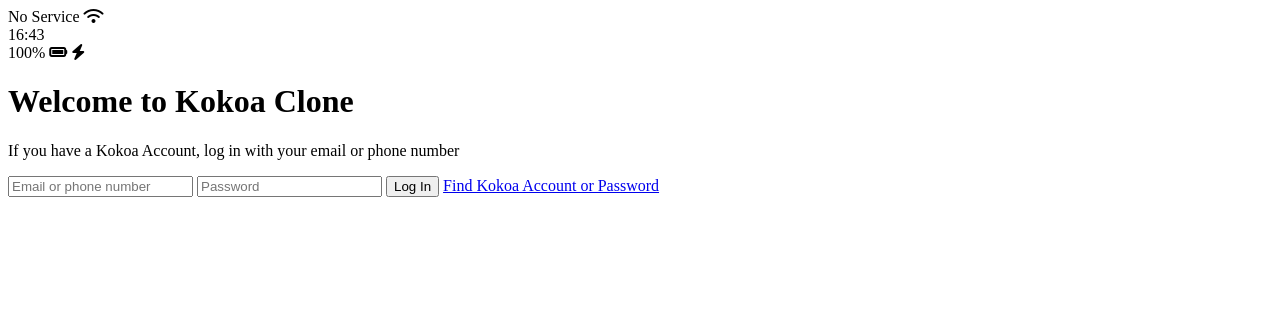
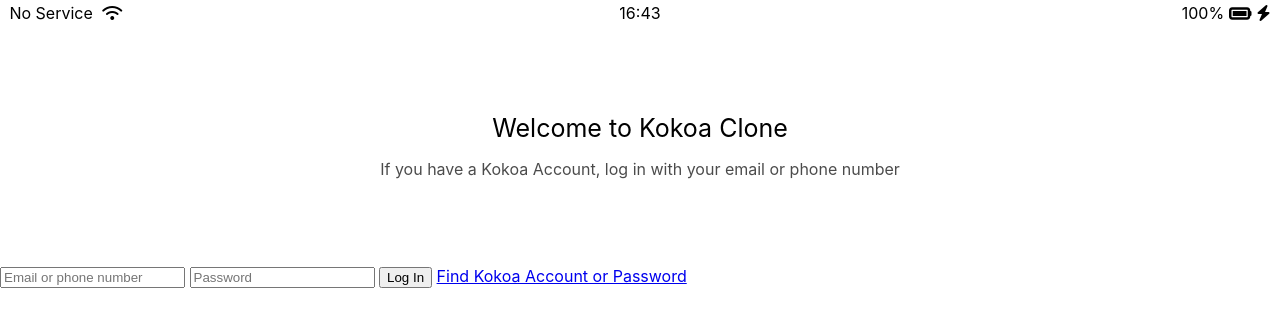
Before and after one commit to Kang-KR/Kokoa-Clone-2020, a plain HTML site: page index.html in a window 1280 px wide. Drawn offline with Linux system fonts and the light colour scheme.

Commit message:
#6.6 Sign Up Screen part Three

```diff
--- /dev/null
+++ b/css/reset.css
@@ -0,0 +1,124 @@
+html,
+body,
+div,
+span,
+applet,
+object,
+iframe,
+h1,
+h2,
+h3,
+h4,
+h5,
+h6,
+p,
+blockquote,
+pre,
+a,
+abbr,
+acronym,
+address,
+big,
+cite,
+code,
+del,
+dfn,
+em,
+img,
+ins,
+kbd,
+q,
+s,
+samp,
+small,
+strike,
+strong,
+sub,
+sup,
+tt,
+var,
+b,
+u,
+i,
+center,
+dl,
+dt,
+dd,
+ol,
+ul,
+li,
+fieldset,
+form,
+label,
+legend,
+table,
+caption,
+tbody,
+tfoot,
+thead,
+tr,
+th,
+td,
+article,
+aside,
+canvas,
+details,
+embed,
+figure,
+figcaption,
+footer,
+header,
+hgroup,
+menu,
+nav,
+output,
+ruby,
+section,
+summary,
+time,
+mark,
+audio,
+video {
+  margin: 0;
+  padding: 0;
+  border: 0;
+  font-size: 100%;
+  font: inherit;
+  vertical-align: baseline;
+}
+/* HTML5 display-role reset for older browsers */
+article,
+aside,
+details,
+figcaption,
+figure,
+footer,
+header,
+hgroup,
+menu,
+nav,
+section {
+  display: block;
+}
+body {
+  line-height: 1;
+}
+ol,
+ul {
+  list-style: none;
+}
+blockquote,
+q {
+  quotes: none;
+}
+blockquote:before,
+blockquote:after,
+q:before,
+q:after {
+  content: "";
+  content: none;
+}
+table {
+  border-collapse: collapse;
+  border-spacing: 0;
+}
--- /dev/null
+++ b/css/status-bar.css
@@ -0,0 +1,29 @@
+.status-bar {
+  display: flex;
+  justify-content: center;
+  padding: 5px 3px;
+}
+
+.status-bar__column {
+  width: 33%;
+}
+
+.status-bar__column:first-child span {
+  /* status-bar__column의 첫번째 span*/
+  margin-right: 5px;
+}
+
+.status-bar__column:nth-child(2) {
+  display: flex;
+  justify-content: center;
+}
+
+.status-bar__column:last-child {
+  display: flex;
+  justify-content: flex-end;
+  align-items: center;
+}
+
+.status-bar__column .fa-battery-full {
+  margin: 0px 5px;
+}
--- /dev/null
+++ b/css/style.css
@@ -0,0 +1,25 @@
+@import "reset.css";
+@import "status-bar.css";
+
+body {
+  font-family: -apple-system, BlinkMacSystemFont, "Segoe UI", Roboto, Oxygen,
+    Ubuntu, Cantarell, "Open Sans", "Helvetica Neue", sans-serif;
+}
+
+.welcome-header {
+  margin: 90px 0px;
+  text-align: center;
+  display: flex;
+  flex-direction: column;
+  align-items: center;
+}
+
+.welcome-header__title {
+  margin-bottom: 20px;
+  font-size: 25px;
+}
+
+.welcome-header__text {
+  width: 60%;
+  opacity: 0.7;
+}
--- a/index.html
+++ b/index.html
@@ -1,6 +1,7 @@
 <!DOCTYPE html>
 <html lang="en">
 <head>
+    <link rel="stylesheet" href="css/style.css">
     <meta charset="UTF-8">
     <meta name="viewport" content="width=device-width, initial-scale=1.0">
     <title>Welcome to Kokoa Clone</title>
@@ -16,14 +17,14 @@
         </div>
         <div class='status-bar__column'>
             <span>100%</span>
-            <i class="fas fa-battery-full"></i>
+            <i class="fas fa-battery-full fa-lg"></i> <!-- fa-lg는 fontawesome에서 제공하는 class-->
             <i class="fas fa-bolt"></i>
         </div>
     </div>
 
     <header class="welcome-header">
-        <h1 class="welcome-hearder__title">Welcome to Kokoa Clone</h1>
-        <p class="welcome-hearder__text">
+        <h1 class="welcome-header__title">Welcome to Kokoa Clone</h1>
+        <p class="welcome-header__text">
             If you have a Kokoa Account, log in with your email or phone number
         </p>
     </header>
```
